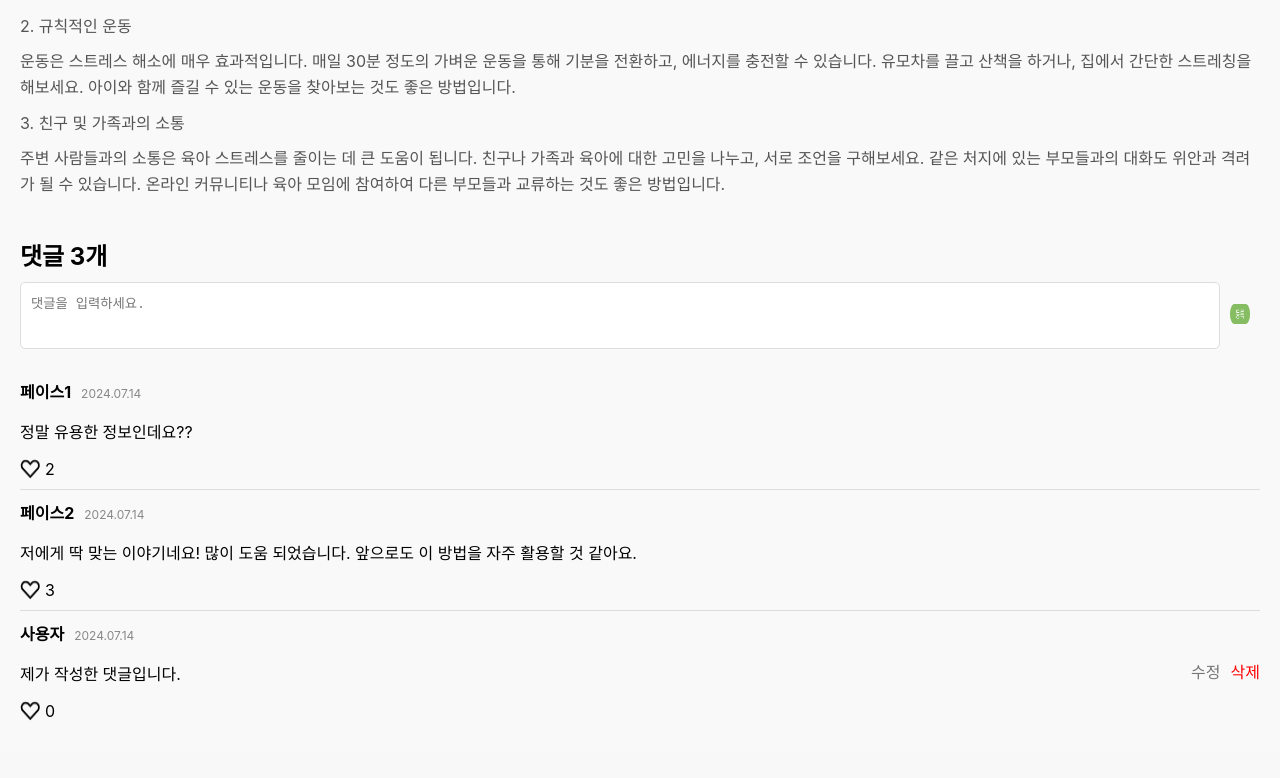
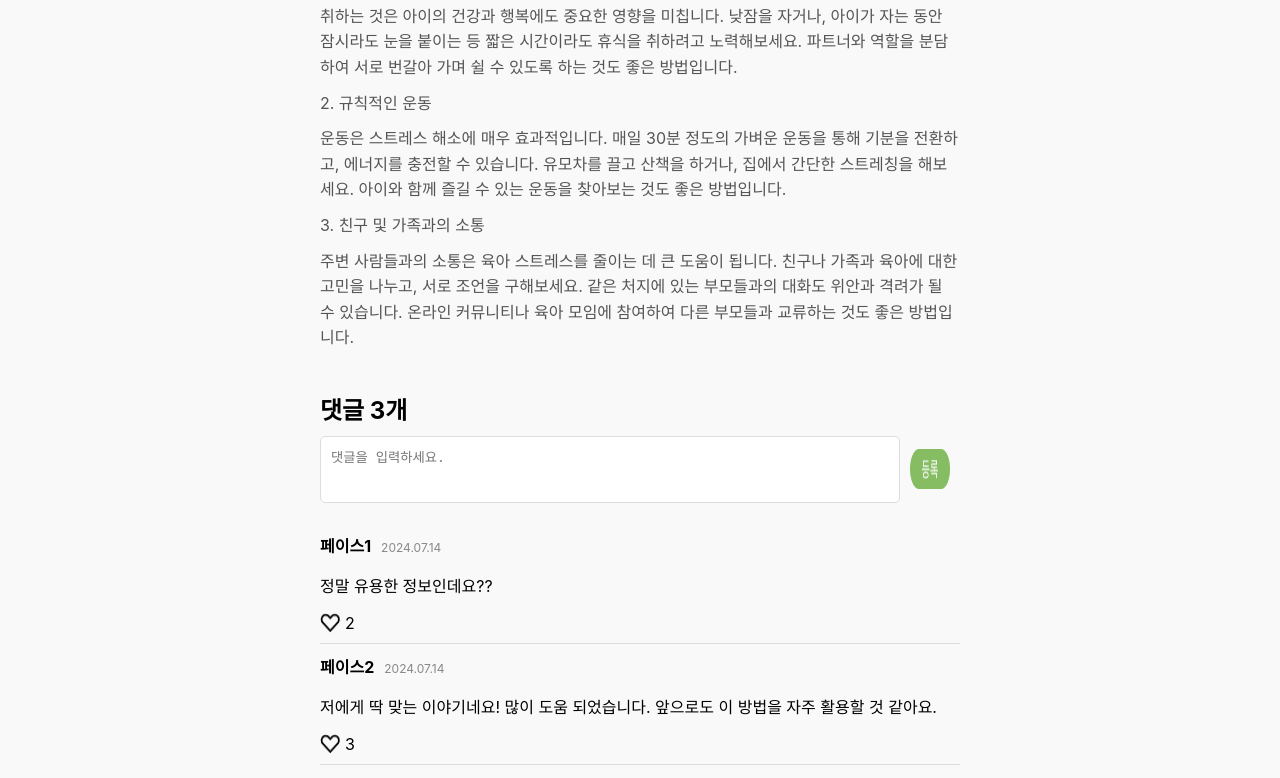
Before and after one commit to Likelion-YeungNam-Univ/12th-JollyJourney-FE, a React (Create React App) app: page /posts/1 in a window 1280 px wide. Shown: the part 928-1706 px from the top of the page. Built offline with nearby package versions, Linux system fonts and the light colour scheme.

Commit message:
Calendar CSS Modification

```diff
--- a/src/components/board/PostDetail.css
+++ b/src/components/board/PostDetail.css
@@ -1,6 +1,7 @@
 /* src/components/board/PostDetail.css */
 .post-detail-container {
     padding: 20px;
+    margin: 0 300px;
 }
 
 .post-header {
@@ -53,11 +54,13 @@
     border: none;
     cursor: pointer;
     padding: 10px;
+    display: flex;
+    align-items: center;
 }
 
 .comment-submit-button img {
-    width: 20px;
-    height: 20px;
+    width: 40px; /* 이미지 크기 조절 */
+    height: 40px; /* 이미지 크기 조절 */
 }
 
 .comments-list {
--- a/src/components/record/RecordPage.css
+++ b/src/components/record/RecordPage.css
@@ -4,9 +4,11 @@
   }
 
   .react-calendar {
-    width: 100%;
+    width: 400px;
+    height: 400px;
     max-width: 600px;
     margin: auto;
+    padding: 50px;
     background-color: white;
     border-radius: 8px;
     box-shadow: 0 2px 5px rgba(0, 0, 0, 0.1);
```
